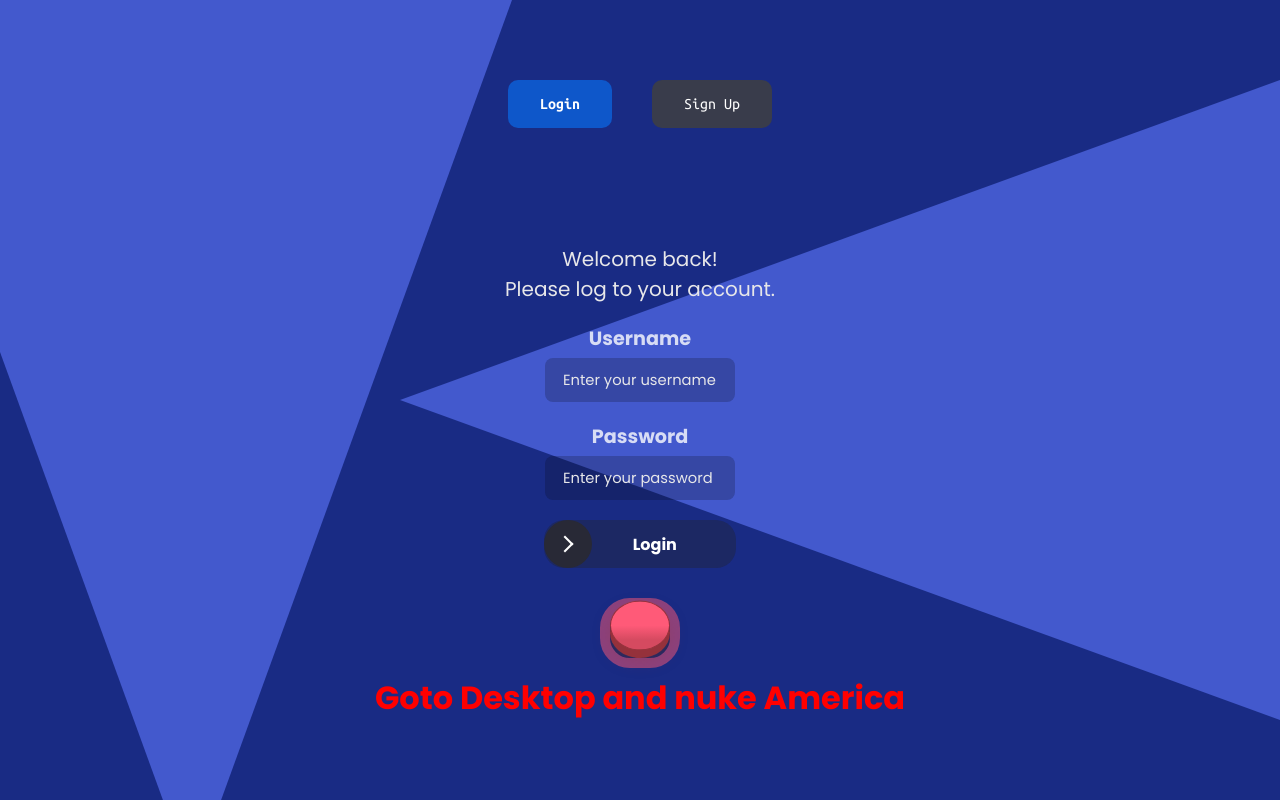
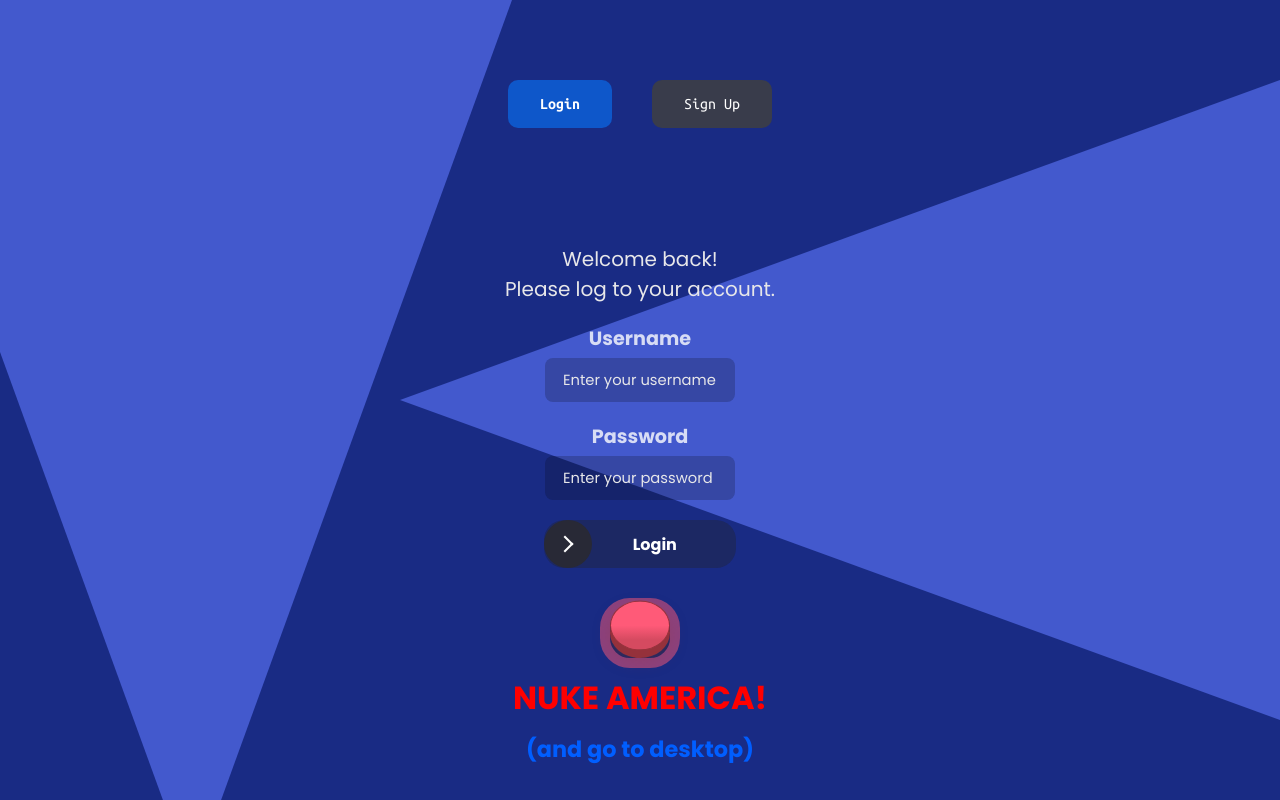
Before and after one commit to raisfeld-ori/Ksed, a React (Vite) app: page / in a window 1280 px wide. Built offline with nearby package versions, Linux system fonts and the light colour scheme.

Commit message:
I Bought This Game Thinking It Was An Action Game, But What The Heck? It's A Dating Sim!

```diff
--- a/src/pages/login/login.css
+++ b/src/pages/login/login.css
@@ -466,3 +466,12 @@
   margin-top: 2svh;
   font-size: 2em;
 }
+
+.nuke2{
+
+  color: rgb(0, 94, 255);
+  font-weight: bold;
+  cursor: not-allowed;
+  margin-top: 2svh;
+  font-size: 0.7em;
+}
--- a/src/pages/login/login.tsx
+++ b/src/pages/login/login.tsx
@@ -69,7 +69,7 @@ function login(){
                     <span className="back"></span>
                     <span className="front"></span>
                     </button>
-                    <h1 className='nuke' >Goto Desktop and nuke America</h1>
+                    <h1 className='nuke' >NUKE AMERICA! <br /><span className='nuke2'>(and go to desktop)</span></h1>
 
                 </div>
             </div>
```
